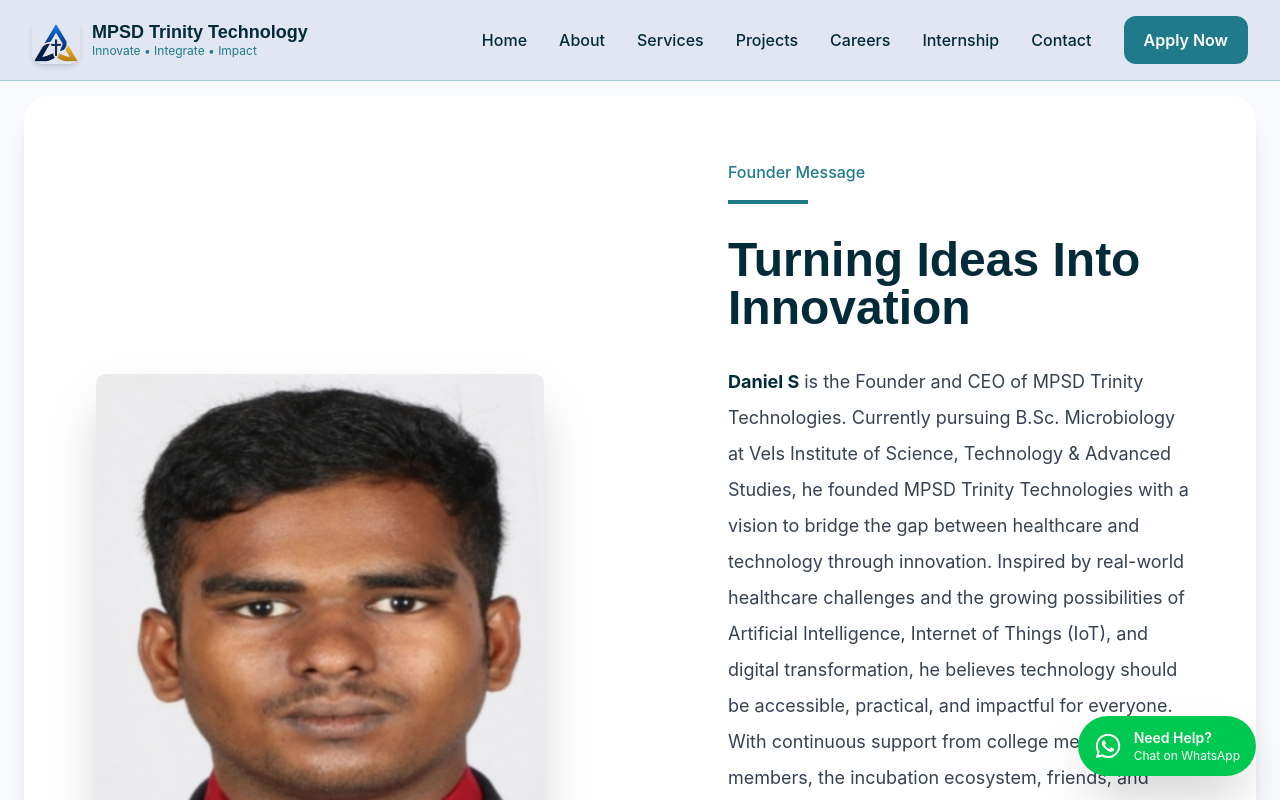
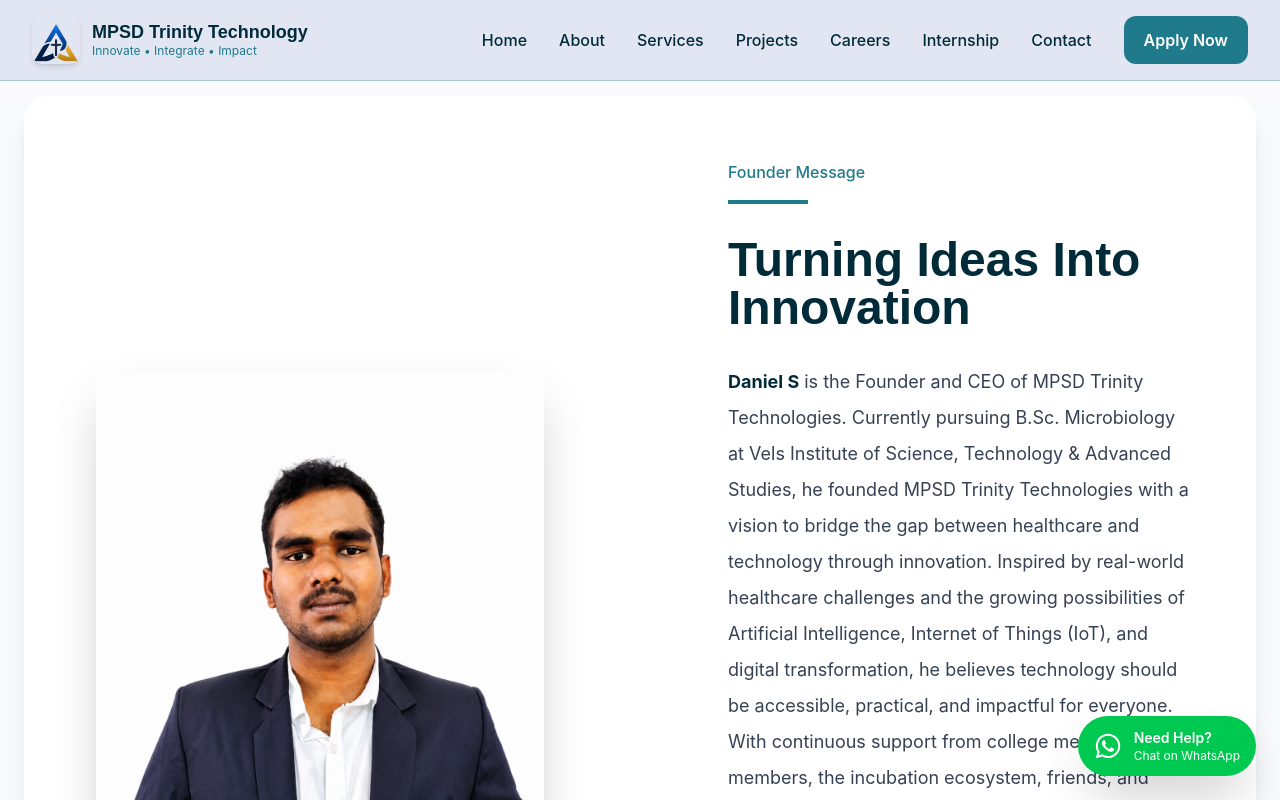
Before and after one commit to i-amshifa-06/mpsd-trinity-technologies, a React (Vite) app: page /about in a window 1280 px wide. Shown: the top 800 px of the page. Built offline with nearby package versions, Linux system fonts and the light colour scheme.

Commit message:
Updated Founder image

```diff
--- a/src/components/About.jsx
+++ b/src/components/About.jsx
@@ -29,7 +29,7 @@
               "
             >
               <img
-                src="/founder.jpg"
+                src="/founder.png"
                 alt="Daniel S"
                 className="
                 w-full
```
Also changed, not shown: public/founder.jpg (deleted), public/founder.png (added).
